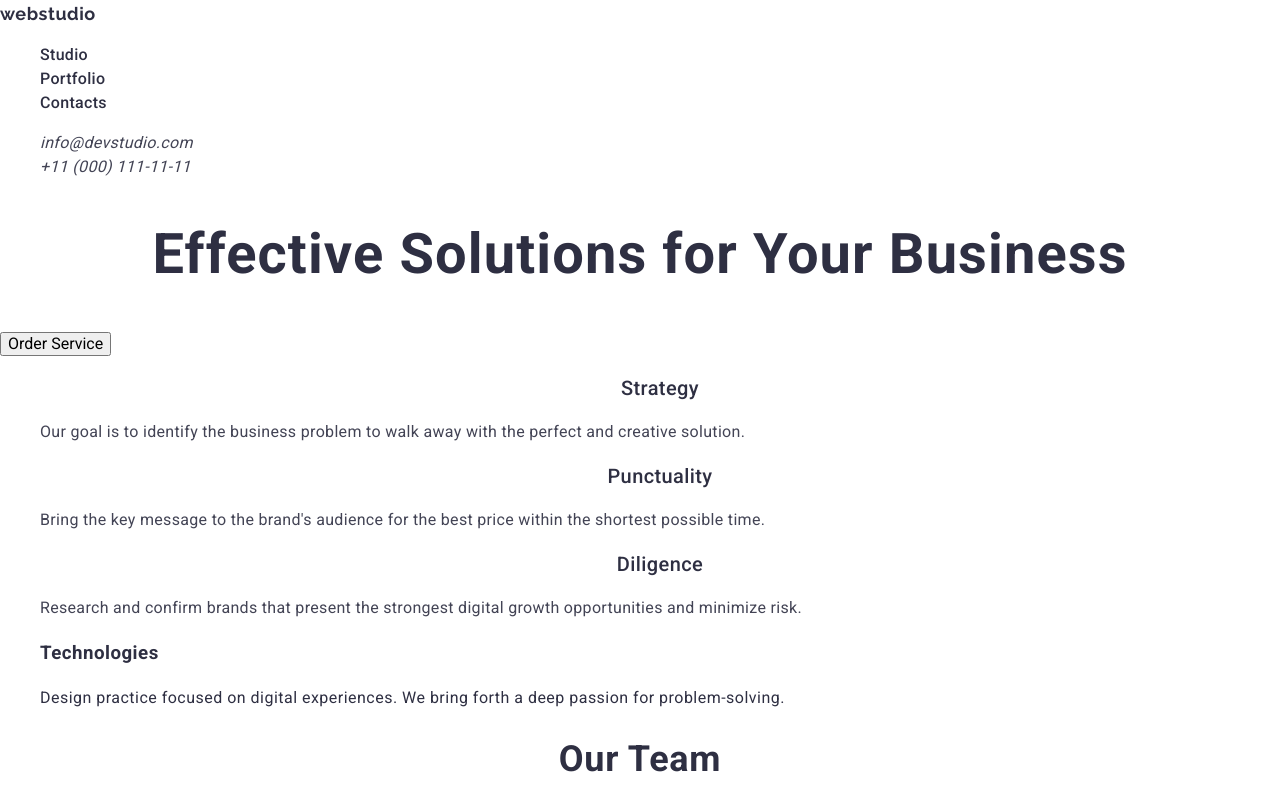
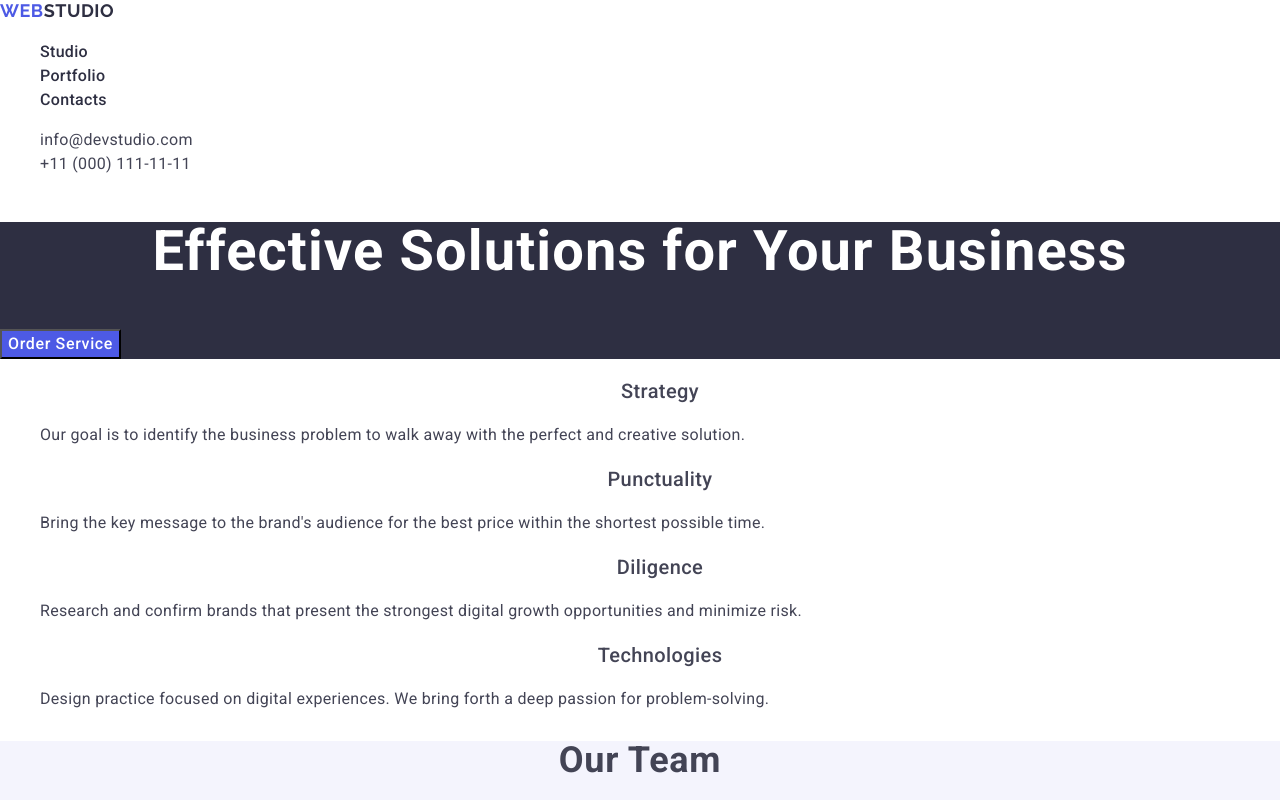
Before and after one commit to YevhenMa/goit-markup-hw-02, a plain HTML site: page index.html in a window 1280 px wide. Shown: the top 800 px of the page. Drawn offline with nearby package versions, Linux system fonts and the light colour scheme.

Commit message:
ДЗ 2.1

```diff
--- a/css/style.css
+++ b/css/style.css
@@ -14,16 +14,24 @@ body {
     font-weight: 400;
     line-height: 1.5;
     letter-spacing: 0.03em;
-    color: #2E2F42;
+    background-color: #FFFFFF;
+    color: #434455;
 }
 .logotype {
     font-family: 'Raleway',sans-serif;
     font-size: 18px;
     font-weight: 700;
-    line-height: 1.5;
+    line-height: 1.17;
     letter-spacing: 0.03em;
     text-align: left;
-    color: #2E2F42;
+    text-transform: uppercase;
+    color: #4d5ae5;
+}
+.logo-span {
+    color: #2e2f42;
+}
+.logo-span-basement {
+    color: #f4f4fd;
 }
 .menu-link {
     font-family: 'Roboto',sans-serif;
@@ -36,13 +44,20 @@ body {
 }
 .menu-link:hover,
 .menu-link:focus,
-.address-link:hover,
-.address-link:focus,
+.contact-link:hover,
+.contact-link:focus,
 .hero-button:hover,
 .hero-button:focus {
-    color: #4D5AE5;
+    color: #404bbf;
 }
-.address-link {
+.hero-button:hover,
+.hero-button:focus {
+    background-color: #404BBF;
+}
+.contact {
+    font-style: normal;
+}
+.contact-link {
     font-family: 'Roboto',sans-serif;
     font-size: 16px;
     font-weight: 400;
@@ -58,6 +73,7 @@ body {
     line-height: 1.07;
     letter-spacing: 0.02em;
     text-align: center;
+    color: #ffffff;
 }
 .title {
         font-family: Roboto;
@@ -66,8 +82,10 @@ body {
         line-height: 1.11;
         letter-spacing: 0.02em;
         text-align: center;
+        text-transform: capitalize;
 }
 .title-portfolio,
+.advantages-title,
 .title-list {
     font-family: Roboto;
     font-size: 20px;
@@ -80,8 +98,31 @@ body {
     font-family: Roboto;
     font-size: 16px;
     font-weight: 400;
-    line-height: 24px;
+    line-height: 1.5;
     letter-spacing: 0.02em;
     text-align: left;
     color: #434455;
 }
+.hero {
+    background-color: #2e2f42;
+}
+.hero-button {
+    font-weight: 500;
+    line-height: 1.5;
+    letter-spacing: 0.04em;
+    background-color: #4D5AE5;
+    color: #ffffff;
+}
+.team {
+    background-color: #F4F4FD;
+}
+.list-team-item {
+    background-color: #FFFFFF;
+}
+/* === FOOTER=== */
+.basement {
+    background-color: #2e2f42;
+}
+.basement-text {
+    color: #F4F4FD;
+}
--- a/index.html
+++ b/index.html
@@ -23,22 +23,26 @@
     <!-- HEADER -->
     <header class="page-header">
       <nav class="main-nav">
-        <a class="logotype link" href="/">webstudio</a>
+        <a class="logotype link" href="/"
+          >web<span class="logo-span">studio</span></a
+        >
         <ul class="list-nav list">
-          <li menu-item><a class="menu-link link" href="#">Studio</a></li>
-          <li menu-item><a class="menu-link link" href="#">Portfolio</a></li>
-          <li menu-item><a class="menu-link link" href="#">Contacts</a></li>
+          <li menu-item>
+            <a class="menu-link link" href="./index.html">Studio</a>
+          </li>
+          <li menu-item><a class="menu-link link" href="">Portfolio</a></li>
+          <li menu-item><a class="menu-link link" href="">Contacts</a></li>
         </ul>
       </nav>
-      <address>
-        <ul class="list-address list">
+      <address class="contact">
+        <ul class="list-contact list">
           <li>
-            <a class="address-link link" href="mailto:info@devstudio.com"
+            <a class="contact-link link" href="mailto:info@devstudio.com"
               >info@devstudio.com</a
             >
           </li>
           <li>
-            <a class="address-link link" href="tel:+110001111111"
+            <a class="contact-link link" href="tel:+110001111111"
               >+11 (000) 111-11-11</a
             >
           </li>
@@ -47,38 +51,38 @@
     </header>
     <main>
       <!-- Hero section -->
-      <section>
+      <section class="hero">
         <h1 class="hero-title">Effective Solutions for Your Business</h1>
         <button class="hero-button" type="button">Order Service</button>
       </section>
       <!-- advantages -->
-      <section>
+      <section class="advantages">
         <h2 class="title" hidden>advantages</h2>
-        <ul class="list">
+        <ul class="advantages-list list">
           <li>
-            <h3 class="title-list">Strategy</h3>
+            <h3 class="advantages-title">Strategy</h3>
             <p class="text">
               Our goal is to identify the business problem to walk away with the
               perfect and creative solution.
             </p>
           </li>
           <li>
-            <h3 class="title-list">Punctuality</h3>
+            <h3 class="advantages-title">Punctuality</h3>
             <p class="text">
               Bring the key message to the brand's audience for the best price
               within the shortest possible time.
             </p>
           </li>
           <li>
-            <h3 class="title-list">Diligence</h3>
+            <h3 class="advantages-title">Diligence</h3>
             <p class="text">
               Research and confirm brands that present the strongest digital
               growth opportunities and minimize risk.
             </p>
           </li>
           <li>
-            <h3>Technologies</h3>
-            <p>
+            <h3 class="advantages-title">Technologies</h3>
+            <p class="text">
               Design practice focused on digital experiences. We bring forth a
               deep passion for problem-solving.
             </p>
@@ -86,10 +90,10 @@
         </ul>
       </section>
       <!-- Our Team -->
-      <section>
-        <h2 class="title">Our Team</h2>
-        <ul class="list">
-          <li>
+      <section class="team">
+        <h2 class="team-title title">Our Team</h2>
+        <ul class="list-team list">
+          <li class="list-team-item">
             <img
               src="./images/mark-guerrero.jpg"
               alt="a man with short hair and a beard"
@@ -97,9 +101,9 @@
               height="260"
             />
             <h3 class="title-list">Mark Guerrero</h3>
-            <p>Product Designer</p>
+            <p class="text">Product Designer</p>
           </li>
-          <li>
+          <li class="list-team-item">
             <img
               src="./images/tom-ford.jpg"
               alt="smiling young man"
@@ -107,9 +111,9 @@
               height="260"
             />
             <h3 class="title-list">Tom Ford</h3>
-            <p>Frontend Developer</p>
+            <p class="text">Frontend Developer</p>
           </li>
-          <li>
+          <li class="list-team-item">
             <img
               src="./images/camila-garcia.jpg"
               alt="young woman with long hair"
@@ -117,9 +121,9 @@
               height="260"
             />
             <h3 class="title-list">Camila Garcia</h3>
-            <p>Marketing</p>
+            <p class="text">Marketing</p>
           </li>
-          <li>
+          <li class="list-team-item">
             <img
               src="./images/daniel-wilson.jpg"
               alt="young man with stubble on his face"
@@ -127,12 +131,12 @@
               height="260"
             />
             <h3 class="title-list">Daniel Wilson</h3>
-            <p>UI Designer</p>
+            <p class="text">UI Designer</p>
           </li>
         </ul>
       </section>
       <!-- Our Portfolio -->
-      <section>
+      <section class="portfolio">
         <h2 class="title">Our Portfolio</h2>
         <ul class="portfolio-list list">
           <li>
@@ -198,9 +202,11 @@
         </ul>
       </section>
     </main>
-    <footer>
-      <a class="link" href="/">webstudio</a>
-      <p class="text">
+    <footer class="basement">
+      <a class="logotype link" href="/"
+        >web<span class="logo-span-basement">studio</span></a
+      >
+      <p class="basement-text">
         Increase the flow of customers and sales for your business with digital
         marketing & growth solutions.
       </p>
```
